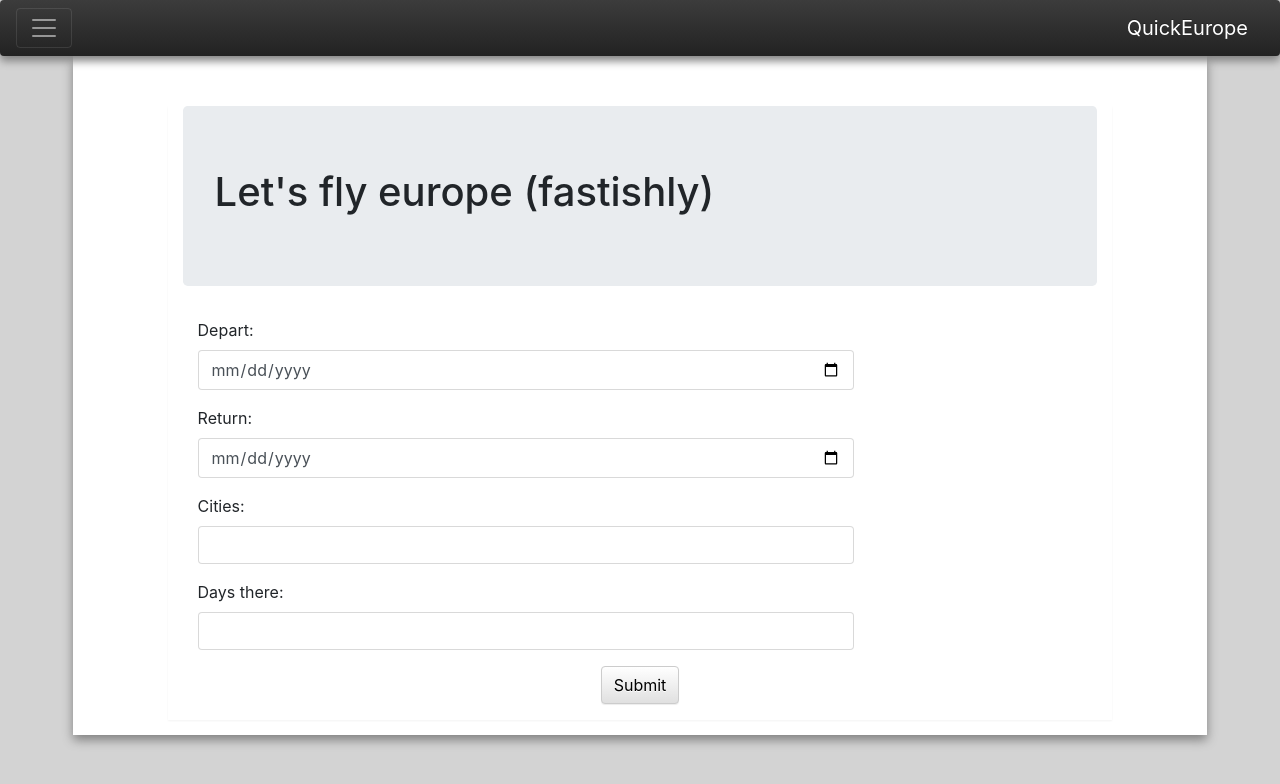
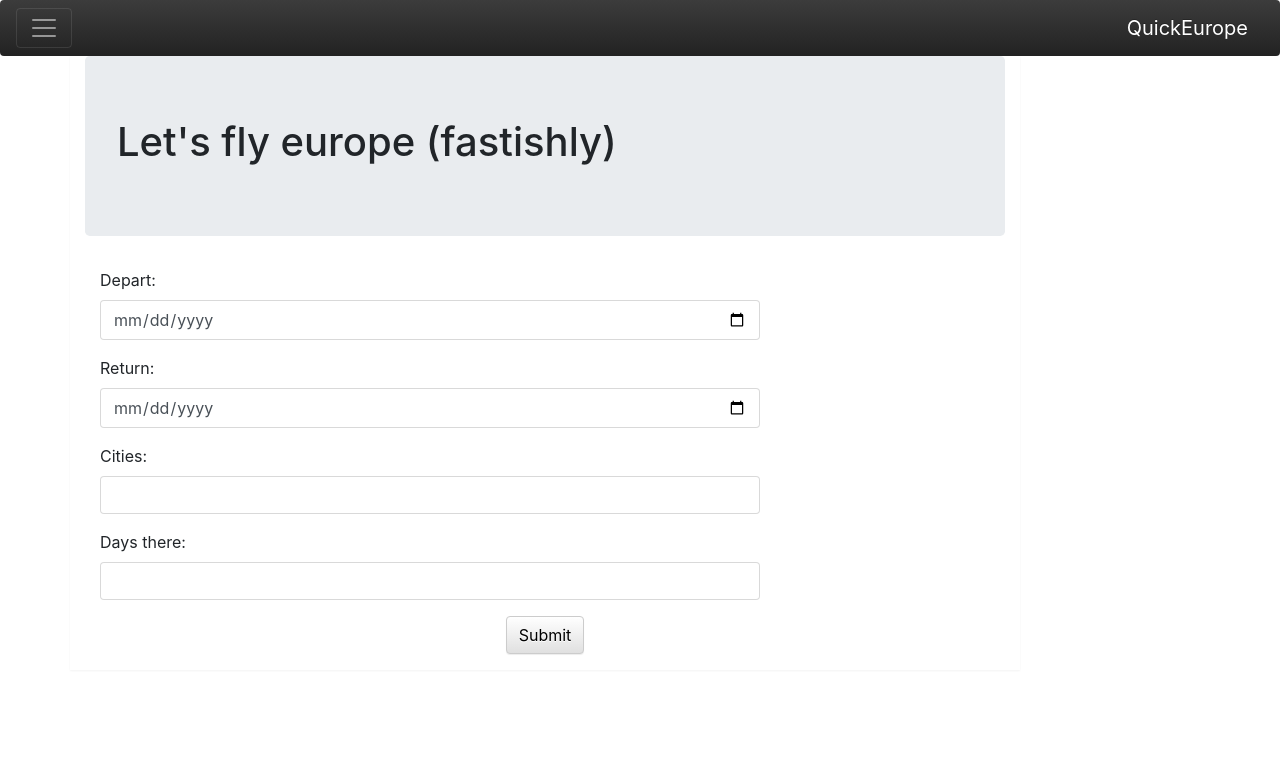
Before and after one commit to OneStone2/HackUPC, a Python web app: template flask/templates/home.html in a window 1280 px wide. Shown: the top 784 px of the page. Run offline with Jinja, Linux system fonts and the light colour scheme; the template is opened without the code that fills it, so the values that code supplies are empty; some libraries are stand-ins or nearby versions.

Commit message:
Remove custom css

```diff
--- a/flask/static/css/default.css
+++ /dev/null
@@ -1,38 +0,0 @@
-body {
-    background-color: lightgray;
-    padding: 0px;
-    margin: 0px;
-}
-
-nav {
-    box-shadow: 0 5px 8px gray;
-    background-color: rgba(255, 255, 255, 0.5);
-}
-
-footer {
-    height:100px;
-    float:bottom;
-    text-align:center;
-    vertical-align:bottom;
-    line-height:100px;
-    color:#222;
-}
-
-.main-container {
-    width: 100%;
-    max-width: 30cm;
-    background-color: white;
-    padding: 15px;
-    padding-top: 50px;
-    box-shadow: 0px 5px 10px gray;
-}
-
-.center {
-    float: none;
-    margin-left: auto;
-    margin-right: auto;
-}
-
-.center-text {
-    text-align: center;
-}
--- a/flask/templates/layout.html
+++ b/flask/templates/layout.html
@@ -7,7 +7,6 @@
 
         <link rel="stylesheet" href="{{ url_for('static', filename='css/bootstrap.min.css') }}">
         <link rel="stylesheet" href="{{ url_for('static', filename='css/bootstrap-theme.min.css') }}">
-        <link rel="stylesheet" href="{{ url_for('static', filename='css/default.css') }}">
     </head>
     <body>
 
```
